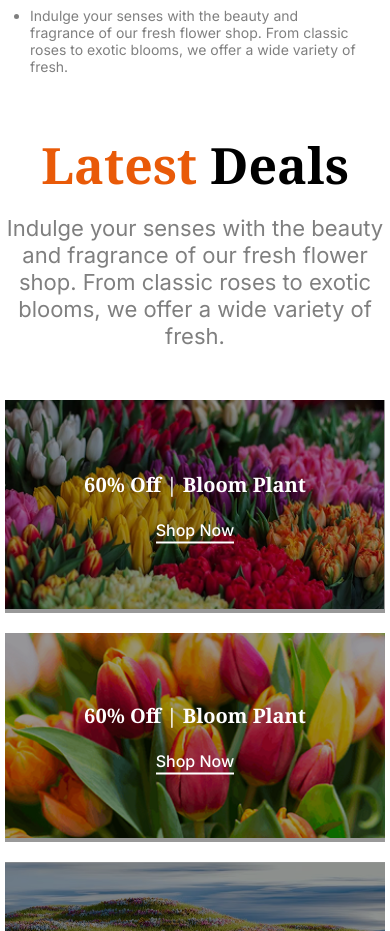
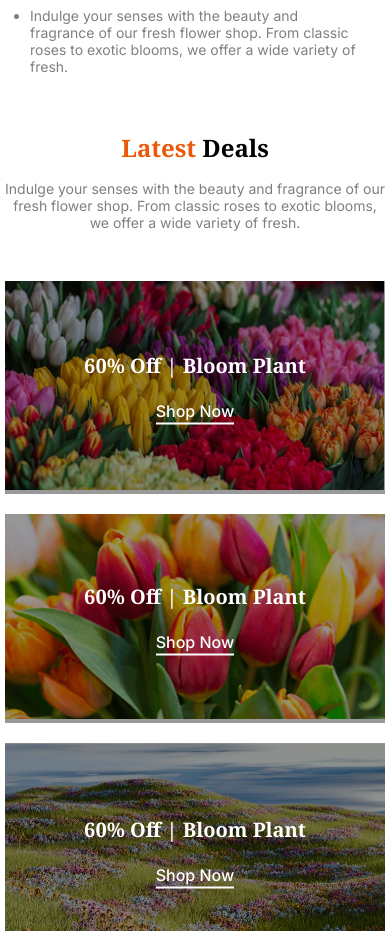
Before and after one commit to shakilwebdev/flower-shop, a plain HTML site: page index.html in a window 390 px wide. Shown: the part 2900-3831 px from the top of the page. Drawn offline with Linux system fonts and the light colour scheme.

Commit message:
mobile device responsive complete

```diff
--- a/css/responsive.css
+++ b/css/responsive.css
@@ -115,9 +115,15 @@
 
   /* latest-deals-section */
 
+  .latest-deals-section .latest-deals-section-titile {
+    font-size: 24px;
+    line-height: 33px;
+  }
   .latest-deals-section .latest-deals-section-subtitle {
     margin-top: 16px;
     margin-bottom: 50px;
+    font-size: 14px;
+    line-height: 17px;
   }
 
   .latest-deals-section {
```
